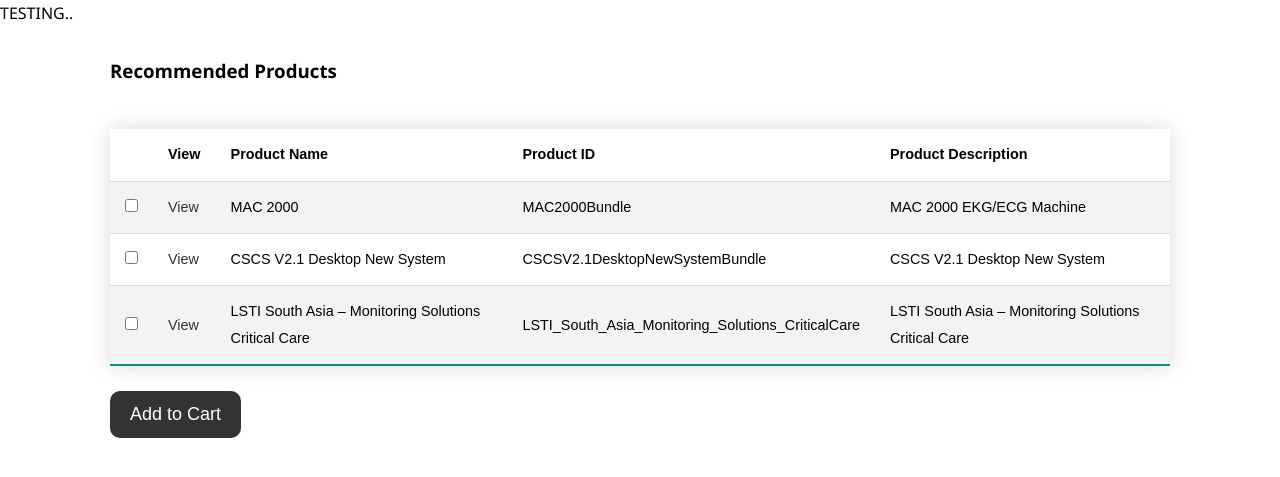
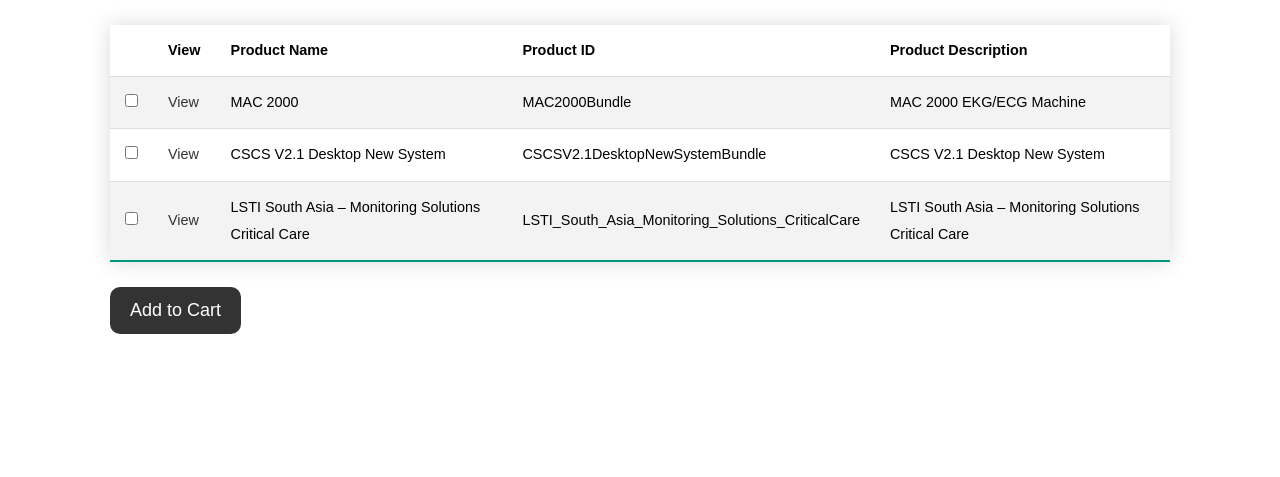
Before and after one commit to suryachandrda5b5/product-recommendation, a Django app: page /app1/recommend in a window 1280 px wide. Shown: the top 477 px of the page. Run offline with Django 3.2, Linux system fonts and the light colour scheme; parts of the project's set-up code (start-up, migrations or seed data) failed here and were passed over.

Commit message:
Update recommend.html

```diff
--- a/templates/app1/recommend.html
+++ b/templates/app1/recommend.html
@@ -311,17 +311,13 @@
    <title>Code Assassins | Recommend</title>
 </head>
 <body>
-    	TESTING..
-	{{context}}
 
-    <section id="contact-table" class="py-3">
+    <section id="contact-table">
         <div class="container">
 
             <!-- ---{{ product}} -->
 
             {% if product %}
-
-            <h3>Recommended Products</h3>
              <table class="styled-table">
                 <tr>
                     <th align="left"></th>
```
